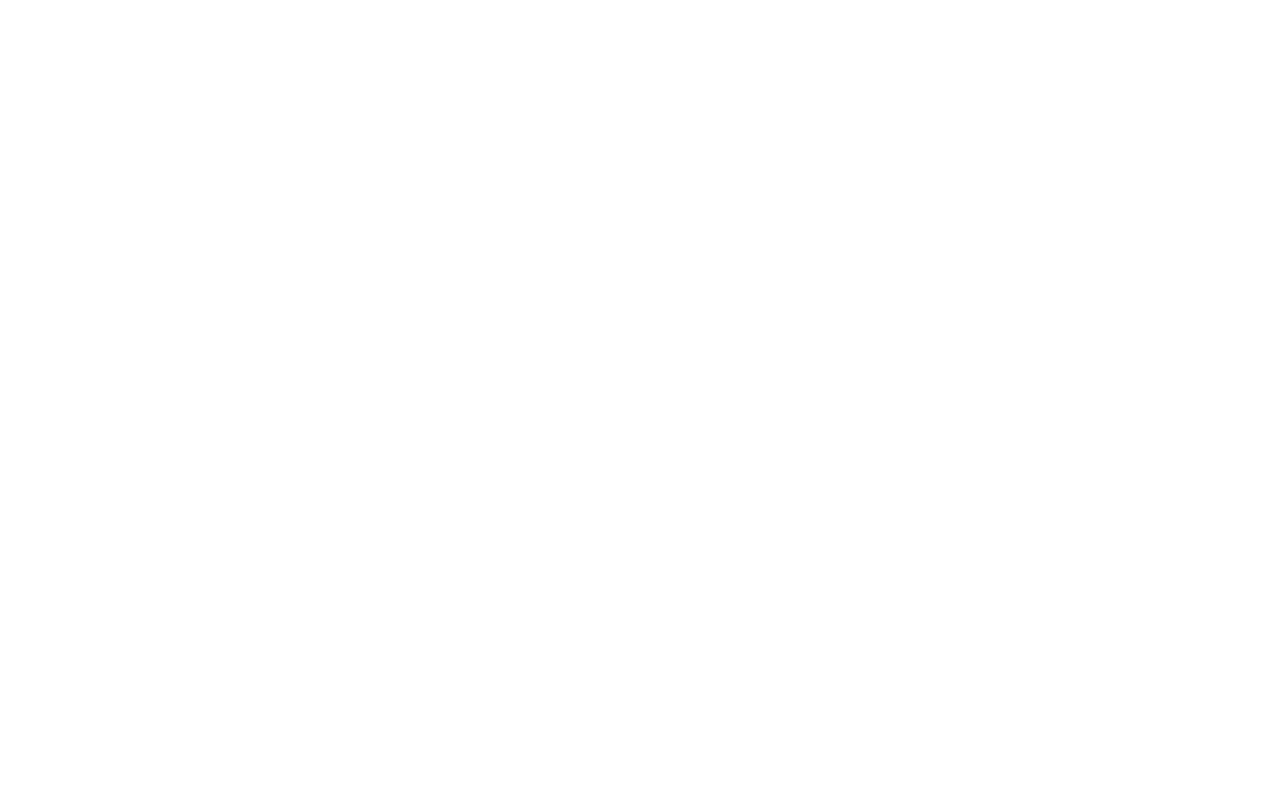
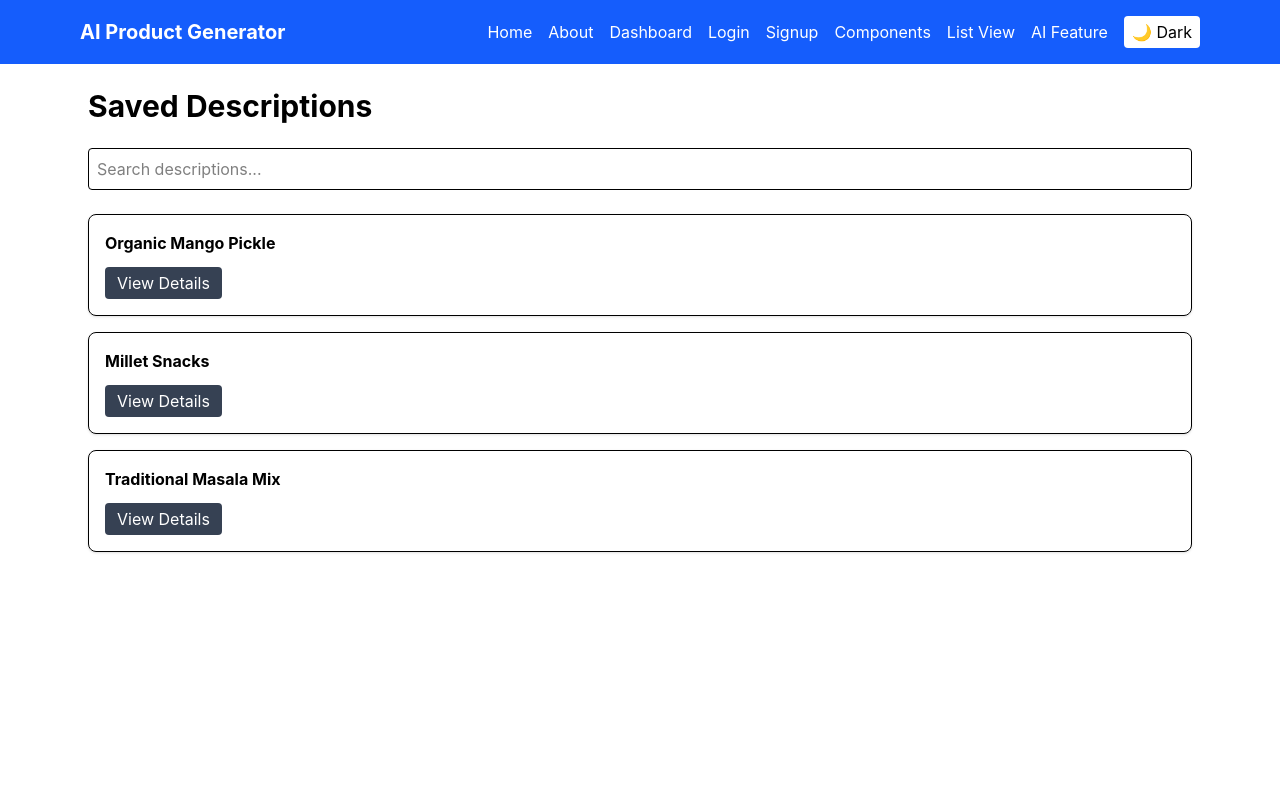
Before and after one commit to ArnavSingh07/ai-product-description-generator, a React app in the folder frontend/: page /listview in a window 1280 px wide. Before the commit this address had no page. Shown: the top 800 px of the page. Built offline with nearby package versions, Linux system fonts and the light colour scheme; the HTML template or start-up script is replaced by a standard one.

Commit message:
feat: add list view and AI feature pages

```diff
--- a/frontend/src/App.jsx
+++ b/frontend/src/App.jsx
@@ -7,6 +7,8 @@
 import Login from "./pages/Login";
 import Signup from "./pages/Signup";
 import Components from "./pages/Components";
+import ListView from "./pages/ListView";
+import AIFeature from "./pages/AIFeature";
 
 function App() {
   const [darkMode, setDarkMode] = useState(false);
@@ -39,6 +41,24 @@
             path="/components"
             element={<Components darkMode={darkMode} setDarkMode={setDarkMode} />}
           />
+          <Route
+            path="/listview"
+            element={
+          <ListView
+                  darkMode={darkMode}
+              setDarkMode={setDarkMode}
+    />
+  }
+/>
+<Route
+  path="/aifeature"
+  element={
+    <AIFeature
+      darkMode={darkMode}
+      setDarkMode={setDarkMode}
+    />
+  }
+/>
         </Routes>
       </BrowserRouter>
     </div>
--- a/frontend/src/components/Navbar.jsx
+++ b/frontend/src/components/Navbar.jsx
@@ -15,6 +15,8 @@
           <Link to="/login">Login</Link>
           <Link to="/signup">Signup</Link>
           <Link to="/components">Components</Link>
+          <Link to="/listview">List View</Link>
+          <Link to="/aifeature">AI Feature</Link>
 
           <button
   onClick={() => {
--- /dev/null
+++ b/frontend/src/pages/AIFeature.jsx
@@ -0,0 +1,62 @@
+import Navbar from "../components/Navbar";
+import Footer from "../components/Footer";
+
+export default function AIFeature({
+  darkMode,
+  setDarkMode,
+}) {
+  return (
+    <>
+      <Navbar
+        darkMode={darkMode}
+        setDarkMode={setDarkMode}
+      />
+
+      <main className="max-w-4xl mx-auto p-6 min-h-screen">
+
+        <h1 className="text-3xl font-bold mb-6">
+          AI Product Description Generator
+        </h1>
+
+        <div className="space-y-4">
+
+          <input
+            type="text"
+            placeholder="Product Name"
+            className="border p-3 rounded w-full"
+          />
+
+          <input
+            type="text"
+            placeholder="Ingredients"
+            className="border p-3 rounded w-full"
+          />
+
+          <input
+            type="text"
+            placeholder="Weight"
+            className="border p-3 rounded w-full"
+          />
+
+          <select className="border p-3 rounded w-full">
+            <option>Premium</option>
+            <option>Traditional</option>
+            <option>Health Focused</option>
+          </select>
+
+          <button className="bg-blue-600 text-white px-4 py-2 rounded">
+            Generate Description
+          </button>
+
+          <div className="border rounded-lg p-4 min-h-[150px]">
+            Generated Output will appear here...
+          </div>
+
+        </div>
+
+      </main>
+
+      <Footer />
+    </>
+  );
+}
--- /dev/null
+++ b/frontend/src/pages/ListView.jsx
@@ -0,0 +1,66 @@
+import Navbar from "../components/Navbar";
+import Footer from "../components/Footer";
+
+export default function ListView({
+  darkMode,
+  setDarkMode,
+}) {
+  return (
+    <>
+      <Navbar
+        darkMode={darkMode}
+        setDarkMode={setDarkMode}
+      />
+
+      <main className="max-w-6xl mx-auto p-6 min-h-screen">
+
+        <h1 className="text-3xl font-bold mb-6">
+          Saved Descriptions
+        </h1>
+
+        <input
+          type="text"
+          placeholder="Search descriptions..."
+          className="border p-2 rounded w-full mb-6"
+        />
+
+        <div className="space-y-4">
+
+          <div className="border rounded-lg p-4 shadow">
+            <h2 className="font-bold">
+              Organic Mango Pickle
+            </h2>
+
+            <button className="mt-3 bg-gray-700 text-white px-3 py-1 rounded">
+              View Details
+            </button>
+          </div>
+
+          <div className="border rounded-lg p-4 shadow">
+            <h2 className="font-bold">
+              Millet Snacks
+            </h2>
+
+            <button className="mt-3 bg-gray-700 text-white px-3 py-1 rounded">
+              View Details
+            </button>
+          </div>
+
+          <div className="border rounded-lg p-4 shadow">
+            <h2 className="font-bold">
+              Traditional Masala Mix
+            </h2>
+
+            <button className="mt-3 bg-gray-700 text-white px-3 py-1 rounded">
+              View Details
+            </button>
+          </div>
+
+        </div>
+
+      </main>
+
+      <Footer />
+    </>
+  );
+}
```
